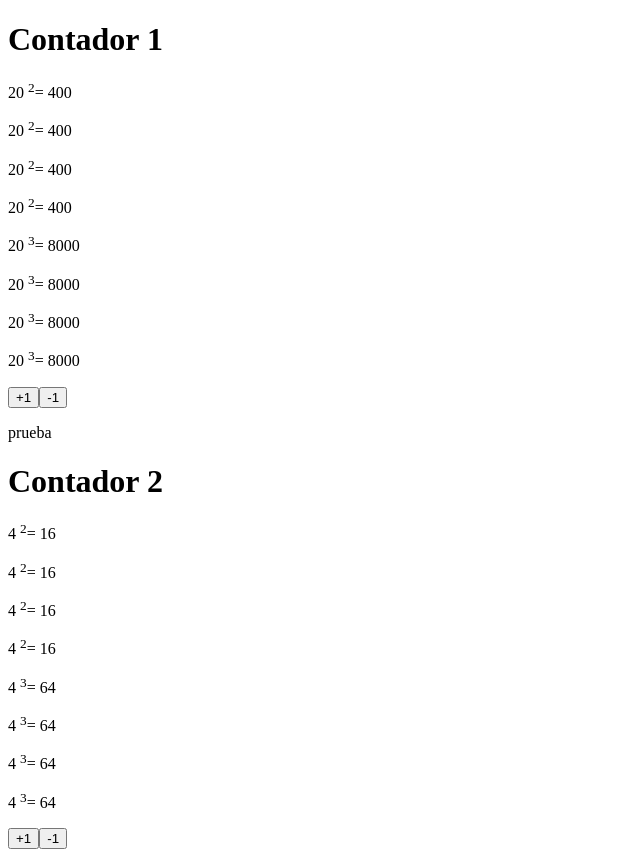
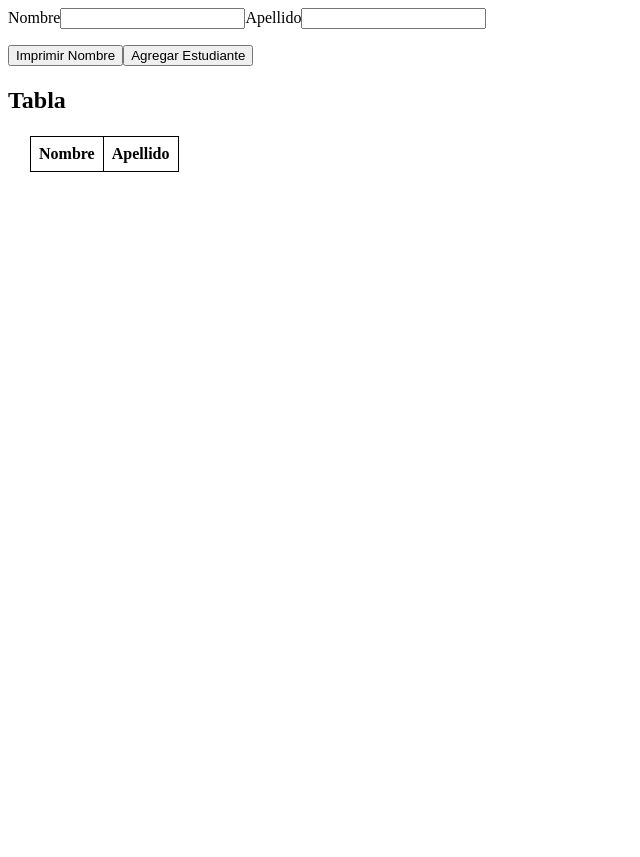
Before and after one commit to Rensso26/pw_vue_u2_rp, a Vue app: page / in a window 1280 px wide. Shown: the whole page, without its empty margins (0-640 px from the left). After the commit the page ends 800 px from the top, so only its background shows below. Built offline with nearby package versions, Linux system fonts and the light colour scheme.

Commit message:
Taller 15

```diff
--- a/src/App.vue
+++ b/src/App.vue
@@ -1,12 +1,15 @@
 <template>
-  <div><ContadorView /></div>
+  <!-- <div><ContadorView /></div> -->
+  <div><DirectivasView /></div>
 </template>
 
 <script>
 import ContadorView from "./views/ContadorView.vue";
+import DirectivasView from "./views/DirectivasView.vue";
 export default {
   components: {
     ContadorView,
+    DirectivasView,
   },
 };
 </script>
--- /dev/null
+++ b/src/components/Directivas.vue
@@ -0,0 +1,74 @@
+<template>
+  <div>
+    <label for="id_nombre">Nombre</label>
+    <input v-model="nombre" id="id_nombre" type="text" />
+    <label for="id_apellido">Apellido</label>
+    <input v-model="apellido" id="id_apellido" type="text" />
+    <p>{{ nombre }}</p>
+    <p>{{ apellido }}</p>
+    <button v-on:click="imprimirNombre()">Imprimir Nombre</button>
+    <button v-on:click="agregarEstudiante()">Agregar Estudiante</button>
+
+    <h1>{{ arreglo[0] }}</h1>
+    <ul>
+      <li v-show="nombre" v-for="{ nombre, apellido } in arreglo" :key="nombre">
+        {{ nombre }} - {{ apellido }}
+      </li>
+    </ul>
+    <h2>Tabla</h2>
+    <div>
+      <table>
+        <thead>
+          <th>Nombre</th>
+          <th>Apellido</th>
+        </thead>
+        <tbody v-for="{ nombre, apellido } in arreglo" :key="nombre">
+          <td>{{ nombre }}</td>
+          <td>{{ apellido }}</td>
+        </tbody>
+      </table>
+    </div>
+  </div>
+</template>
+
+<script>
+export default {
+  data() {
+    return {
+      nombre: null,
+      apellido: null,
+      arreglo: [],
+    };
+  },
+  methods: {
+    imprimirNombre() {
+      console.log(this.nombre);
+    },
+    agregarEstudiante() {
+      const estu = {
+        nombre: this.nombre,
+        apellido: this.apellido,
+      };
+
+      console.log("Se agrega Estudiante");
+      console.log(estu);
+
+      this.arreglo.push(estu);
+      this.limpiarFormulario();
+    },
+    limpiarFormulario() {
+      this.nombre = "";
+      this.apellido = "";
+    },
+  },
+};
+</script>
+
+<style>
+table,td,th{
+  border: 1px solid black;
+  border-collapse: collapse;
+  padding: 8px;
+  margin: 22px;
+}
+</style>
--- /dev/null
+++ b/src/views/DirectivasView.vue
@@ -0,0 +1,15 @@
+<template>
+  <Directivas />
+</template>
+
+<script>
+import Directivas from "@/components/Directivas.vue";
+export default {
+  components: {
+    Directivas,
+  },
+};
+</script>
+
+<style>
+</style>
```
Also changed, not shown: 1 other file (tests, documents, lock files or other folders).
